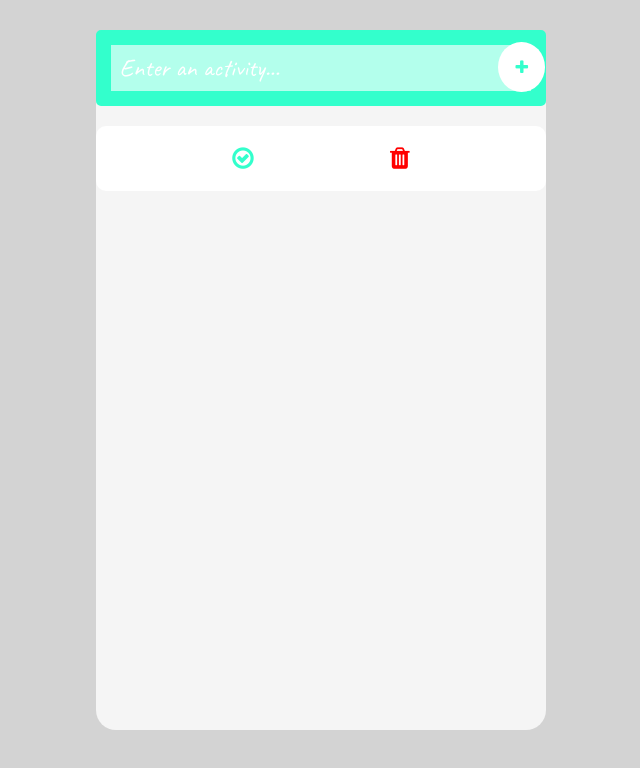
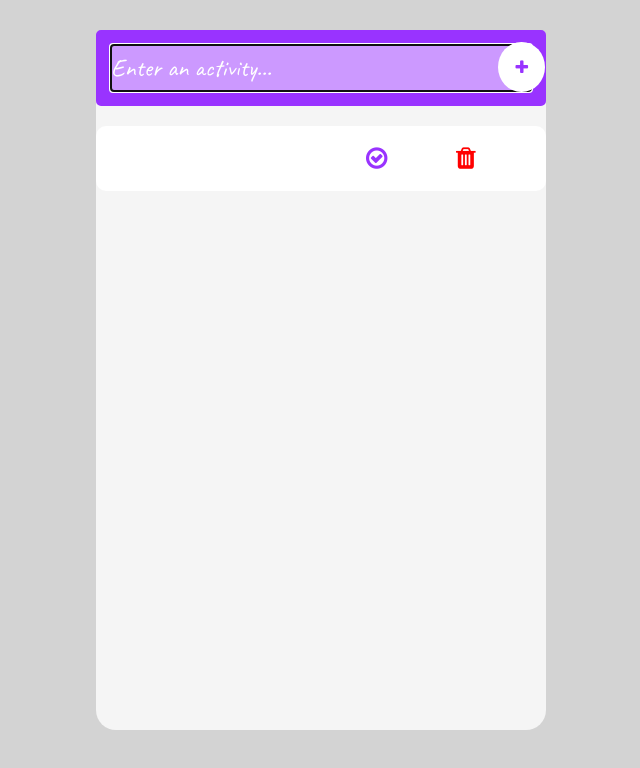
Before and after one commit to priyankamalviya/todoApp, a plain HTML site: page index.html in a window 1280 px wide. Both pictures are taken after a click on the icon 840 px from the left and 67 px from the top of the page. Shown: the whole page, without its empty margins (319-959 px from the left). Drawn offline with Linux system fonts and the light colour scheme.

Commit message:
add focus, changes styles

```diff
--- a/index.js
+++ b/index.js
@@ -5,26 +5,37 @@ const listContainer = document.querySelector('#list-container');
 let todoEl = '';
 let listItem = '';
 
+window.onload = function () {
+    inputText.focus();
+};
 const handleAddTodo = (e) => {
     todoEl = inputText.value;
     listItem = `<li class="todo-item">
+        <p>
+        ${todoEl}
+        </p>
         <i
         class="fa fa-check-circle-o"
         aria-hidden="true"
         id="unchecked-box"
         ></i>
-        <p>
-        ${todoEl}
-        </p>
         <i class="fa fa-trash" aria-hidden="true" id="remove-todo"></i>
         </li>`;
     const frag = document.createRange().createContextualFragment(listItem);
     listContainer.appendChild(frag);
     inputText.value = "";
+    inputText.focus();
 }
 
 addTodo.addEventListener("click", handleAddTodo);
 
+// handle adding to do on enter
+inputText.addEventListener("keypress", (e) => {
+    e = e || window.event;
+    if (e.keyCode === 13) {
+        handleAddTodo();
+    }
+});
 
 listContainer.addEventListener("click", (e) => {
     var tgt = e.target;
@@ -34,8 +45,7 @@ listContainer.addEventListener("click", (e) => {
 
     if (tgt.classList.contains('fa-check-circle-o')) {
         tgt.classList.replace('fa-check-circle-o', 'fa-check-circle');
-        console.log(tgt.nextElementSibling.style)
-        tgt.nextElementSibling.style.textDecoration = "line-through";
-        tgt.nextElementSibling.style.color = 'gray';
+        tgt.previousElementSibling.style.textDecoration = "line-through";
+        tgt.previousElementSibling.style.color = 'gray';
     }
 });
--- a/styles.css
+++ b/styles.css
@@ -14,7 +14,7 @@ body {
 
 .enter-todo {
   text-align: center;
-  border: 15px solid #33ffcc;
+  border: 15px solid #9933ff; /*#33ffcc;*/
   border-radius: 5px;
   width: 420px;
   margin: 0 auto;
@@ -29,8 +29,8 @@ body {
 
 .enter-item {
   padding: 7px 0;
-  width: 96%;
-  background-color: #b3ffec;
+  width: 100%;
+  background-color: #cc99ff; /*#b3ffec;*/
   -webkit-appearance: none;
   box-shadow: none !important;
   border: none;
@@ -41,7 +41,7 @@ body {
 
 .search-icon {
   font-size: 1em;
-  color: #33ffcc;
+  color: #9933ff; /*#33ffcc;*/
   background: white;
   border-radius: 50%;
   padding: 17px;
@@ -65,13 +65,13 @@ body {
   background-color: white;
   border-radius: 10px;
   margin-top: 20px;
-  display: flex;
-  justify-content: space-evenly;
+  display: grid;
+  grid-template-columns: 3fr 1fr 1fr;
   position: relative;
 }
 
 #unchecked-box {
-  color: #33ffcc;
+  color: #9933ff;
   cursor: pointer;
 }
 #remove-todo {
@@ -80,7 +80,5 @@ body {
 }
 
 p {
-  margin: 0;
-  position: absolute;
-  top: 15px;
+  margin: 0 20px;
 }
```
